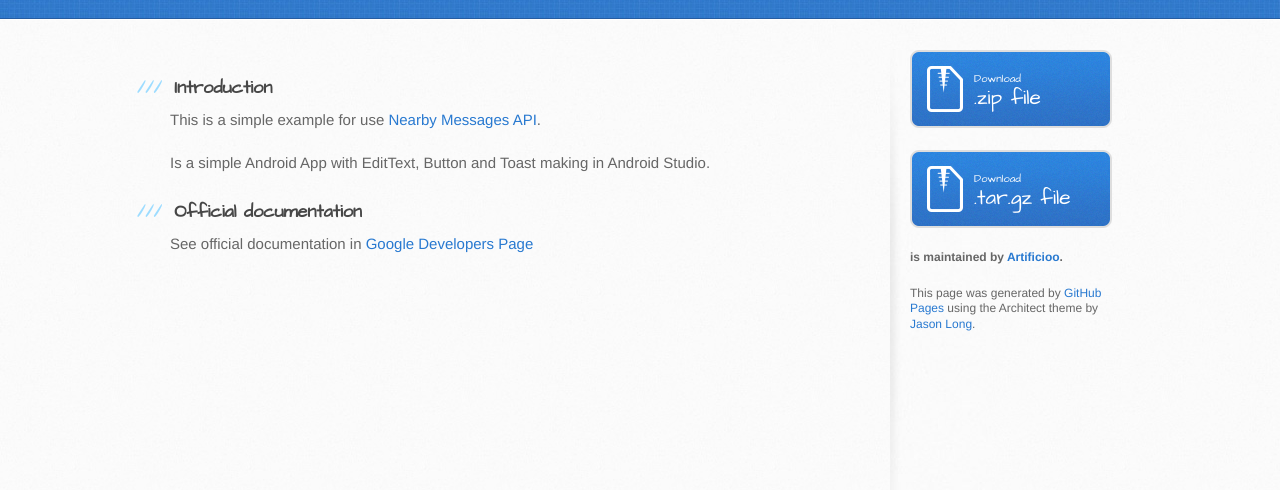
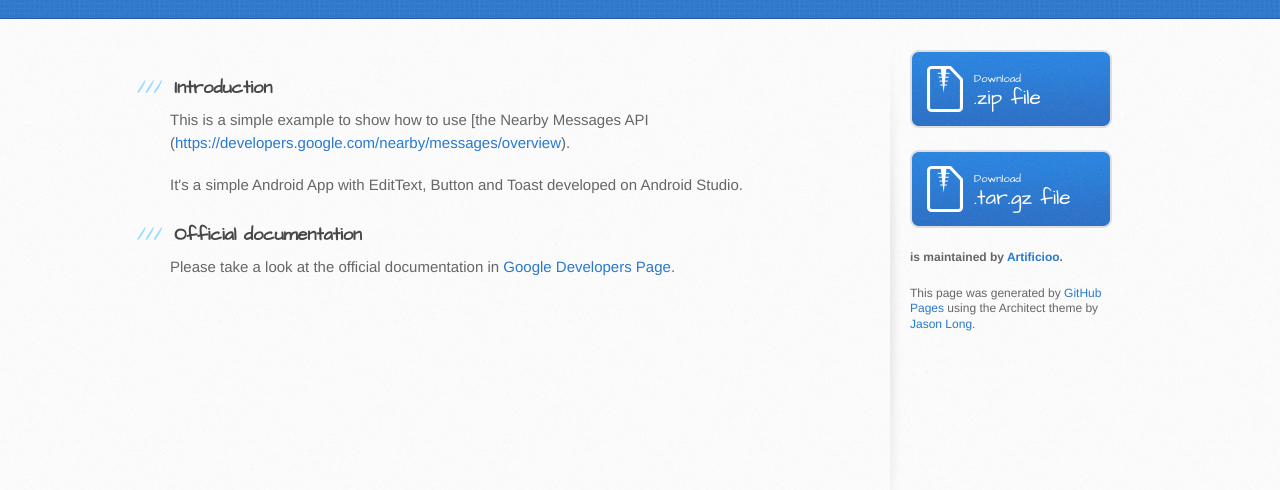
Before and after one commit to nicotorassa/nearby, a plain HTML site: page index.html in a window 1280 px wide. Shown: the part 182-672 px from the top of the page. Drawn offline with Linux system fonts and the light colour scheme.

Commit message:
Create gh-pages branch via GitHub

```diff
--- a/index.html
+++ b/index.html
@@ -31,14 +31,14 @@
           <h3>
 <a id="introduction" class="anchor" href="#introduction" aria-hidden="true"><span class="octicon octicon-link"></span></a>Introduction</h3>
 
-<p>This is a simple example for use <a href="https://developers.google.com/nearby/messages/overview">Nearby Messages API</a>.</p>
+<p>This is a simple example to show how to use [the Nearby Messages API (<a href="https://developers.google.com/nearby/messages/overview">https://developers.google.com/nearby/messages/overview</a>).</p>
 
-<p>Is a simple Android App with EditText, Button and Toast making in Android Studio.</p>
+<p>It's a simple Android App with EditText, Button and Toast developed on Android Studio.</p>
 
 <h3>
 <a id="official-documentation" class="anchor" href="#official-documentation" aria-hidden="true"><span class="octicon octicon-link"></span></a>Official documentation</h3>
 
-<p>See official documentation in <a href="https://developers.google.com/nearby/">Google Developers Page</a></p>
+<p>Please take a look at the official documentation in <a href="https://developers.google.com/nearby/">Google Developers Page</a>.</p>
         </section>
 
         <aside id="sidebar">
--- a/params.json
+++ b/params.json
@@ -1 +1 @@
-{"name":"Nearby","tagline":"Nearby Messages API example","body":"### Introduction\r\nThis is a simple example for use [Nearby Messages API](https://developers.google.com/nearby/messages/overview).\r\n\r\nIs a simple Android App with EditText, Button and Toast making in Android Studio.\r\n\r\n### Official documentation\r\nSee official documentation in [Google Developers Page](https://developers.google.com/nearby/)\r\n","google":"","note":"Don't delete this file! It's used internally to help with page regeneration."}
+{"name":"Nearby","tagline":"Nearby Messages API example","body":"### Introduction\r\nThis is a simple example to show how to use [the Nearby Messages API (https://developers.google.com/nearby/messages/overview).\r\n\r\nIt's a simple Android App with EditText, Button and Toast developed on Android Studio.\r\n\r\n### Official documentation\r\nPlease take a look at the official documentation in [Google Developers Page](https://developers.google.com/nearby/).\r\n","google":"","note":"Don't delete this file! It's used internally to help with page regeneration."}
```
